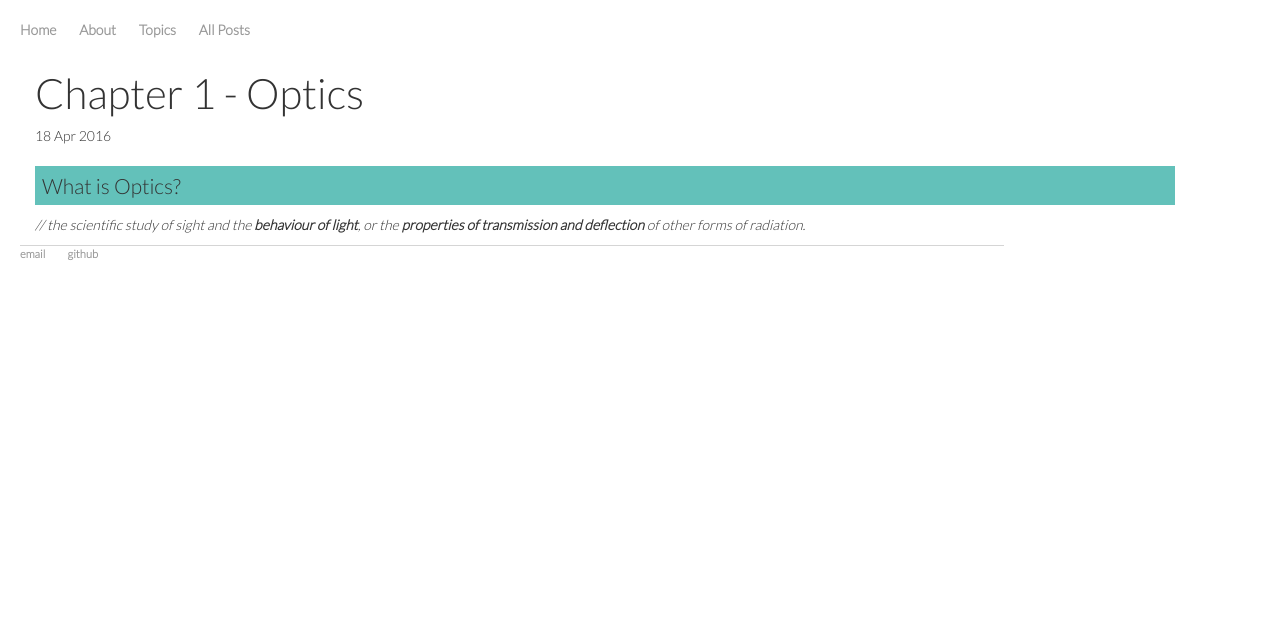
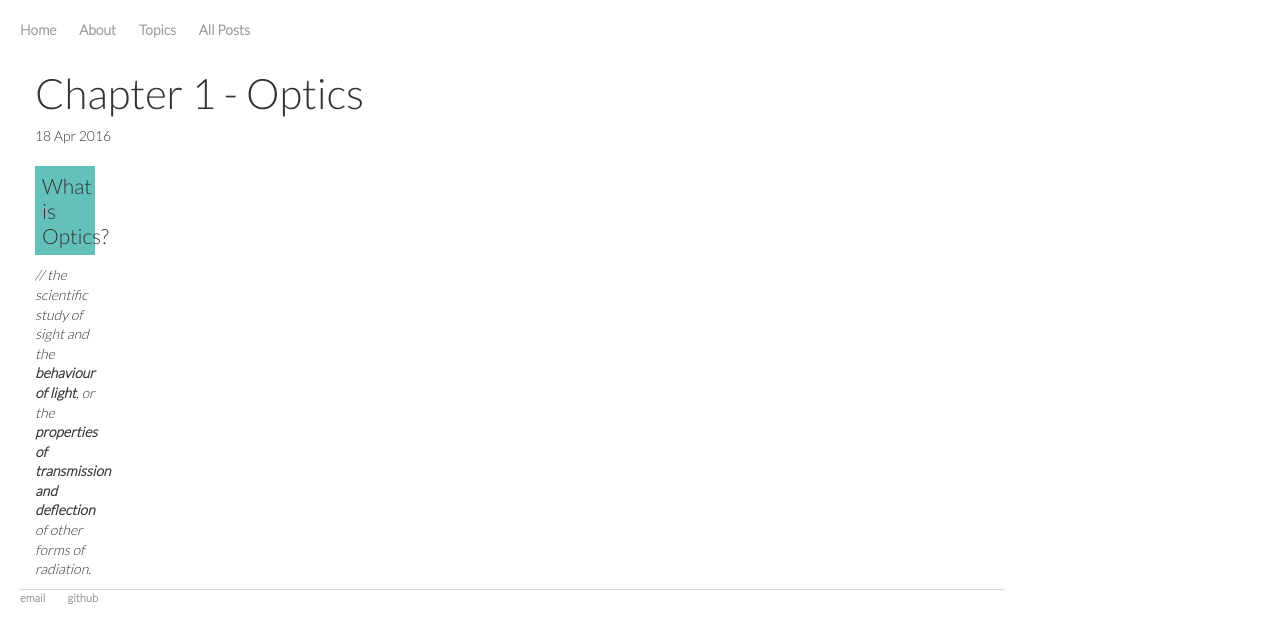
Before and after one commit to serriferous/initial.github.io, a Jekyll site: the page built from _posts/2016-04-18-chapter-1.md, in a window 1280 px wide. Shown: the top 643 px of the page. Built offline with Jekyll 4.4.1, drawn with Linux system fonts in a browser that asks for light colours.

Commit message:
Update main.css

```diff
--- a/css/main.css
+++ b/css/main.css
@@ -57,6 +57,8 @@ footer {
     font-family:"Lato", Arial;
 }
 
+div.post { width: 60px }
+
 ul.posts {
     margin: 80%;
     font-size: 1.5em;
```
